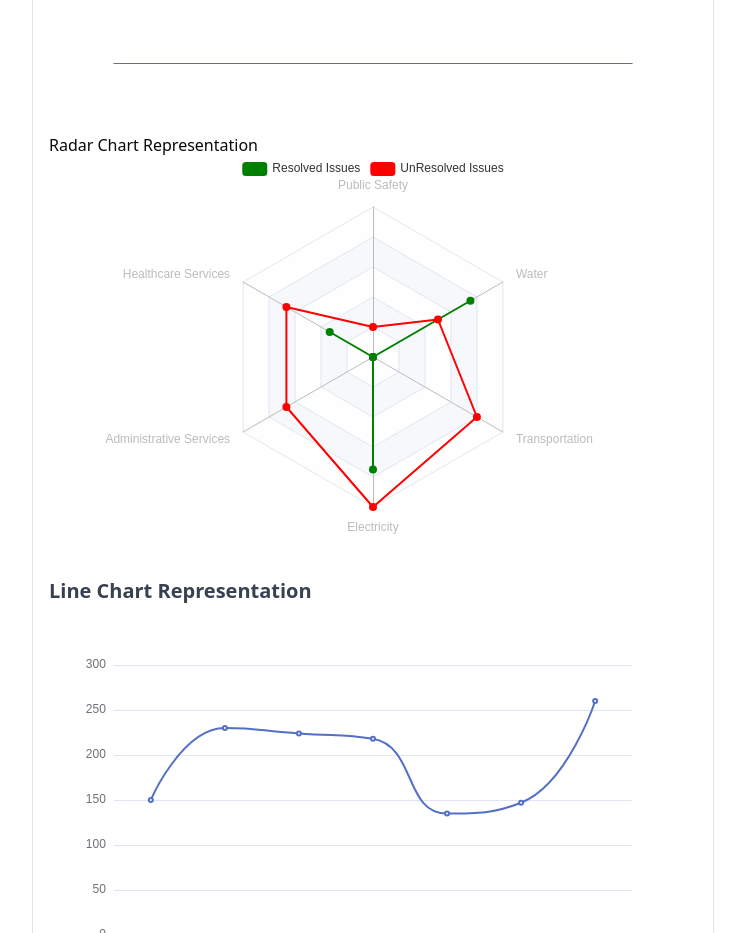
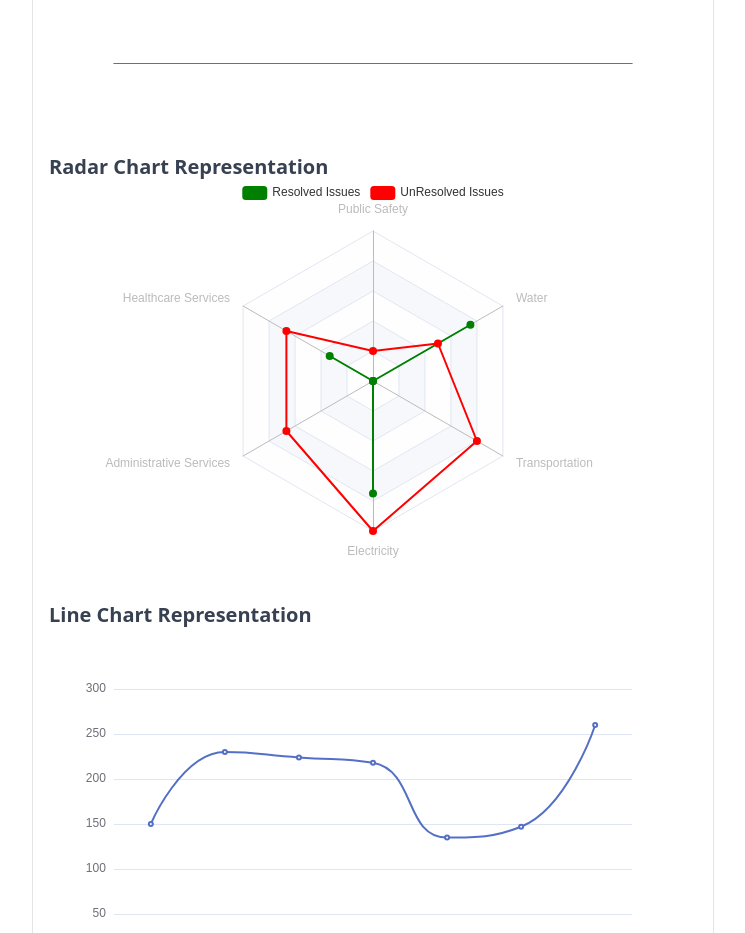
Before and after one commit to COS301-SE-2024/The-Republic, a Next.js app in the folder frontend/: page /reports in a window 1280 px wide. Shown: the part 1340-2273 px from the top of the page, without its empty margins (267-1012 px from the left). Built offline with nearby package versions, Linux system fonts and the light colour scheme; no server answers.

Commit message:
RadarChart: Updated The Layout & Colors for Header

```diff
--- a/frontend/components/ReportCharts/RadarChart/RadarChart.tsx
+++ b/frontend/components/ReportCharts/RadarChart/RadarChart.tsx
@@ -111,7 +111,7 @@ function RadarChart() {
     <div className="col-lg-6">
         <div className="card">
             <div className="card-body pb-0">
-                <h5 className="card-title">Radar Chart Representation</h5>
+                <h5 className="text-xl font-bold text-gray-700 dark:text-white mt-5">Radar Chart Representation</h5>
                 <div id="radarChart" style={{ minHeight: "400px" }} className="echart"></div>
             </div>
         </div>
```
